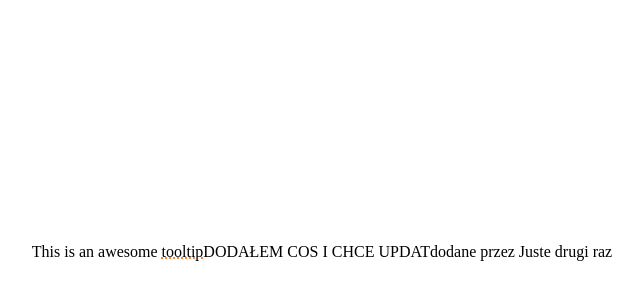
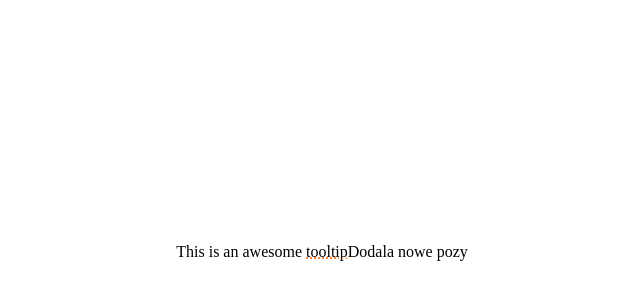
Before and after one commit to WALLESAMEHERE/TAKITEST, a plain HTML site: page index.html in a window 1280 px wide. Shown: the part 156-456 px from the top of the page, without its empty margins (318-961 px from the left). Drawn offline with Linux system fonts and the light colour scheme.

Commit message:
dodala nowe ostanit

```diff
--- a/index.html
+++ b/index.html
@@ -59,8 +59,7 @@
 <body>
   <div class="container">
       <p>This is an awesome <span data-tolp="It's so cool">tooltip</span></p>
-      <p> DODAŁEM COS I CHCE UPDAT</p>
-      <P> dodane przez Juste drugi raz </P>
+<p>Dodala nowe pozy</p>
   </div>
 </body>
 </html>
```
